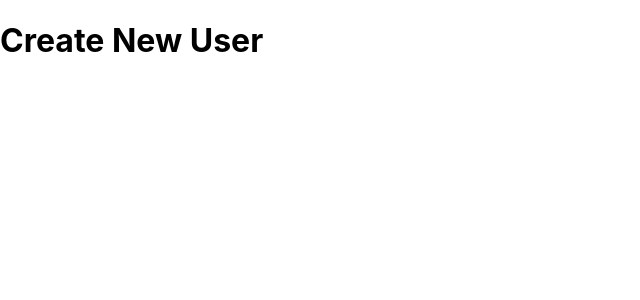
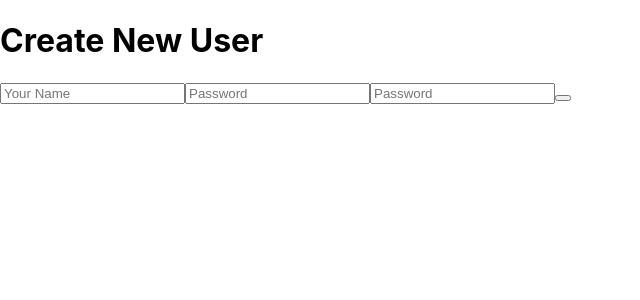
Before and after one commit to chuckderosier/bbq-atlanta, a React (Create React App) app in the folder client/: page /newuser in a window 1280 px wide. Shown: the top 300 px of the page, without its empty margins (0-640 px from the left). Built offline with nearby package versions, Linux system fonts and the light colour scheme.

Commit message:
basics of login and create user

```diff
--- a/client/src/components/CreateUserForm.js
+++ b/client/src/components/CreateUserForm.js
@@ -1,10 +1,17 @@
 import React, { Component } from 'react'
+import { Link } from 'react-router-dom'
 
 class CreateUserForm extends Component {
     render() {
         return (
             <div>
                 <h1>Create New User</h1>
+                <form>
+                    <input type="text" placeholder="Your Name" />
+                    <input type="text" placeholder="Password" />
+                    <input type="text" placeholder="Password" />
+                    <button><Link to="/userpage" /></button>
+                </form>
             </div>
         )
     }
--- a/client/src/components/Login.js
+++ b/client/src/components/Login.js
@@ -5,6 +5,11 @@ class Login extends Component {
         return (
             <div>
                 <h1>Login</h1>
+                <form>
+                    <input type="email" />
+                    <input type="password" />
+                    <button></button>
+                </form>
             </div>
         )
     }
```
